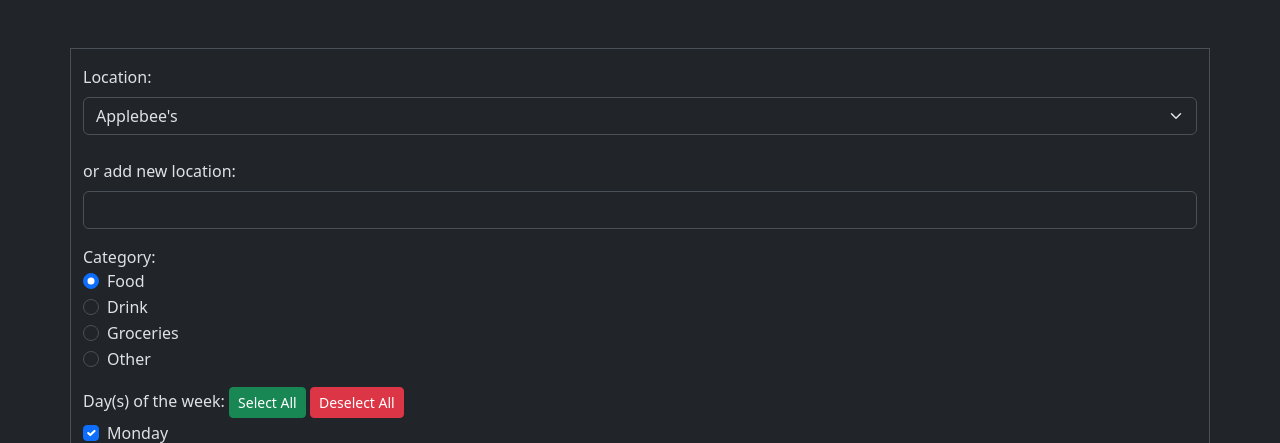
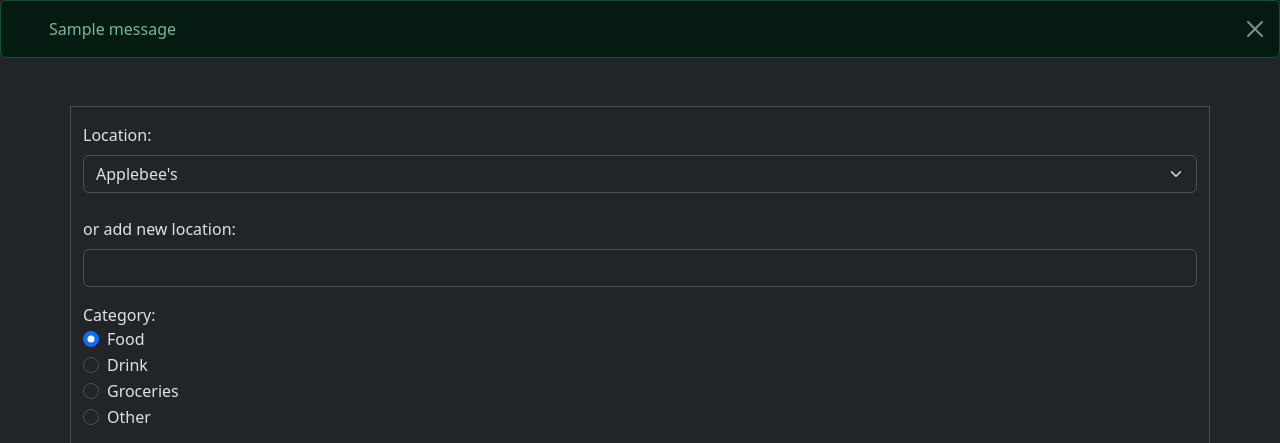
Before and after one commit to 17hoehbr/athens-meal-deals, a Flask app: page /form in a window 1280 px wide. Shown: the part 208-651 px from the top of the page. Run offline with Flask 3, Linux system fonts and the light colour scheme; tables that the repository leaves empty hold one stand-in row (values such as "Sample post"); one stand-in notice (Sample message) is shown.

Commit message:
form submit msg

```diff
--- a/app.py
+++ b/app.py
@@ -166,7 +166,8 @@
             db.session.add(response)
             db.session.commit()
 
-            return redirect(url_for('index'))
+            flash("Deal submitted successfully!", "info")
+            return redirect('/form')
 
     return render_template('form.html', places=places)
 
--- a/templates/form.html
+++ b/templates/form.html
@@ -1,6 +1,21 @@
 {% extends 'base.html' %}
 
 {% block content %}
+
+    {% with messages = get_flashed_messages() %}
+      {% if messages %}
+        {% for msg in messages %}
+          <div class="alert alert-success d-flex align-items-center alert-dismissible fade show" role="alert">
+            <svg class="bi flex-shrink-0 me-2" width="24" height="24" role="img" aria-label="Success:"><use xlink:href="#check-circle-fill"/></svg>
+            <div>
+              {{ msg }}
+              <button type="button" class="btn-close" data-bs-dismiss="alert" aria-label="Close"></button>
+            </div>
+          </div>
+        {% endfor %}
+      {% endif %}
+    {% endwith %}
+
     <style>
       .required::after {
         content: " *";
--- a/templates/index.html
+++ b/templates/index.html
@@ -11,6 +11,7 @@
 {% endblock %}
 
 {% block content %}
+
 <div class="offcanvas offcanvas-end" tabindex="-1" id="offcanvasFilter" aria-labelledby="offcanvasFilterLabel">
   <div class="offcanvas-header">
     <h5 class="offcanvas-title" id="offcanvasFilterLabel">Advanced Filter</h5>
```
